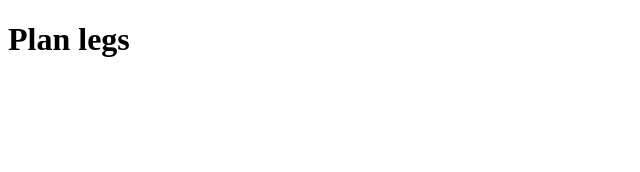
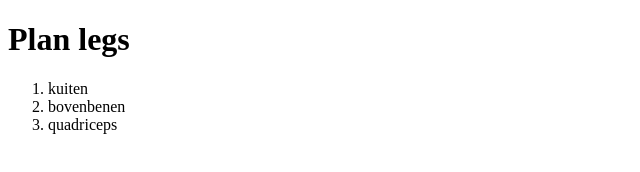
Before and after one commit to SammyVantomme/Fitness, a plain HTML site: page pages/legs.html in a window 1280 px wide. Shown: the whole page, without its empty margins (0-640 px from the left). Drawn offline with Linux system fonts and the light colour scheme.

Commit message:
Add leg exercises #1

```diff
--- a/pages/legs.html
+++ b/pages/legs.html
@@ -9,6 +9,11 @@
 
 <body>
     <h1>Plan legs</h1>
+    <ol>
+        <li>kuiten</li>
+        <li>bovenbenen</li>
+        <li>quadriceps</li>
+    </ol>
 
 </body>
 
```
